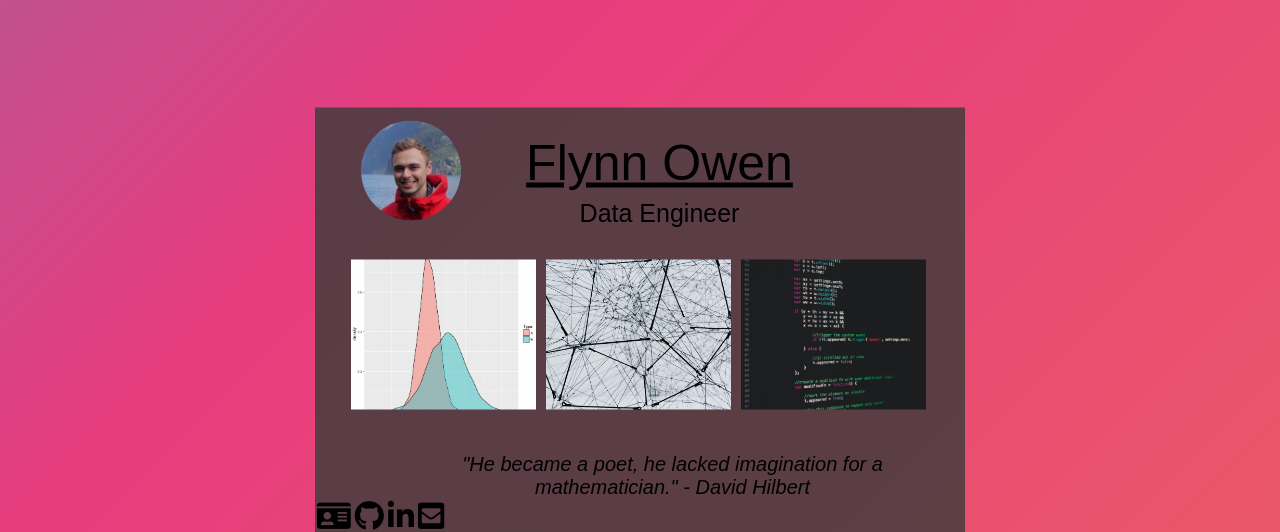
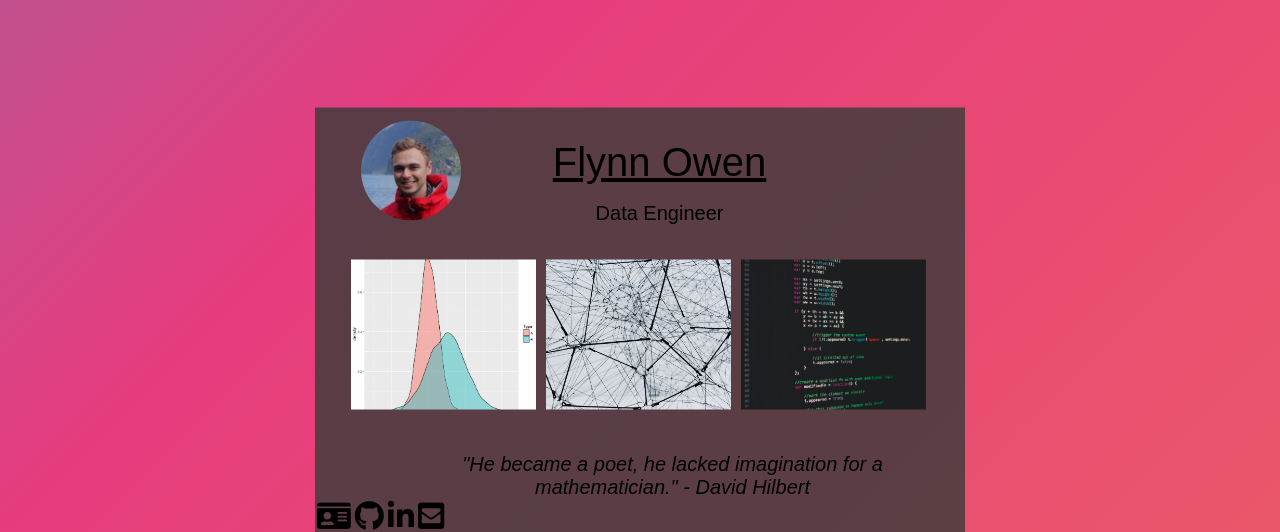
Before and after one commit to FlynnOwen/website-blog, a Flask app: page / in a window 1280 px wide. Shown: the top 532 px of the page. Run offline with Flask 2, Linux system fonts and the light colour scheme; some libraries are stand-ins or nearby versions.

Commit message:
change font sizes

```diff
--- a/static/main_page.css
+++ b/static/main_page.css
@@ -74,7 +74,7 @@ a:link, i {
 }
 
 .profile-text{
-  font-size: 50px;
+  font-size: 40px;
   position: absolute;
   left: 53%;
   top: 13%;
@@ -85,7 +85,7 @@ a:link, i {
 }
 
 .profile-text-description{
-  font-size: 25px;
+  font-size: 20px;
   position: absolute;
   left: 53%;
   top: 25%;
```
